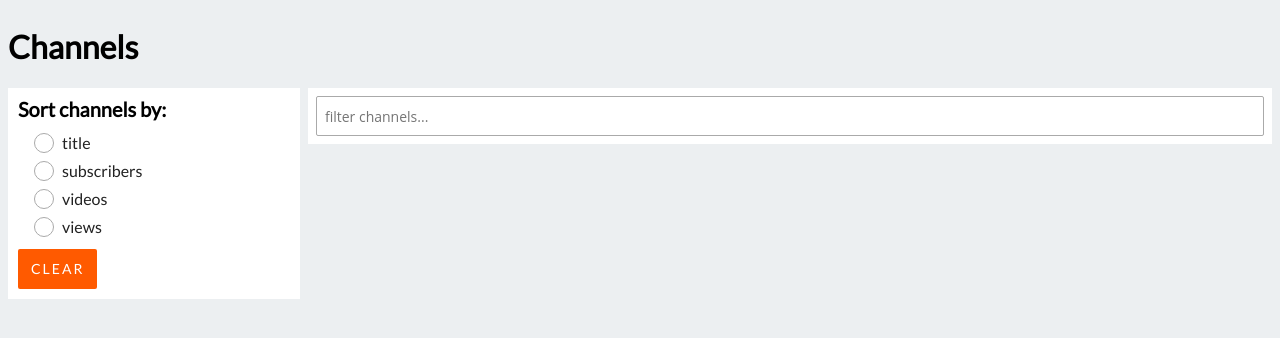
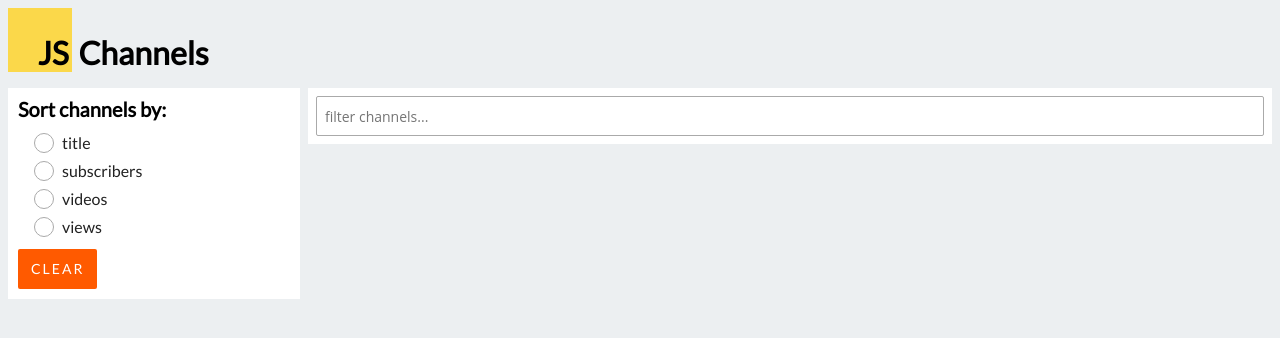
Before and after one commit to Marcel998/Zadanie_JFE_final, a website: page static/index.html in a window 1280 px wide. Drawn offline with Linux system fonts and the light colour scheme.

Commit message:
Refactored and styled header

```diff
--- a/static/index.html
+++ b/static/index.html
@@ -7,7 +7,7 @@
     </head>
     <body class="wrapper">
         <header class="wrapper__header">
-            <h1 class="header"><span class="header__js-logo"></span> Channels</h1>
+            <h1 class="header"><span class="header__js-logo">JS</span><span class="header__title"> Channels</span></h1>
         </header>
         <main class="wrapper__main js-content">
         </main>
--- a/static/vendor.css
+++ b/static/vendor.css
@@ -11,7 +11,24 @@ body {
 
 h1 {
   font-size: 2em;
-  margin: 0.67em 0;
+  margin: 0;
+}
+
+.header__js-logo{
+  display: table-cell;
+  box-sizing: border-box;
+  height: 2em;
+  width: 2em;
+  padding-right: 0.1em;
+  background-color: #FBD84A;
+  vertical-align: bottom;
+  text-align: right;
+}
+
+.header__title{
+  display: table-cell;
+  vertical-align: bottom;
+  padding-left: 0.2em;
 }
 
 b,
```
